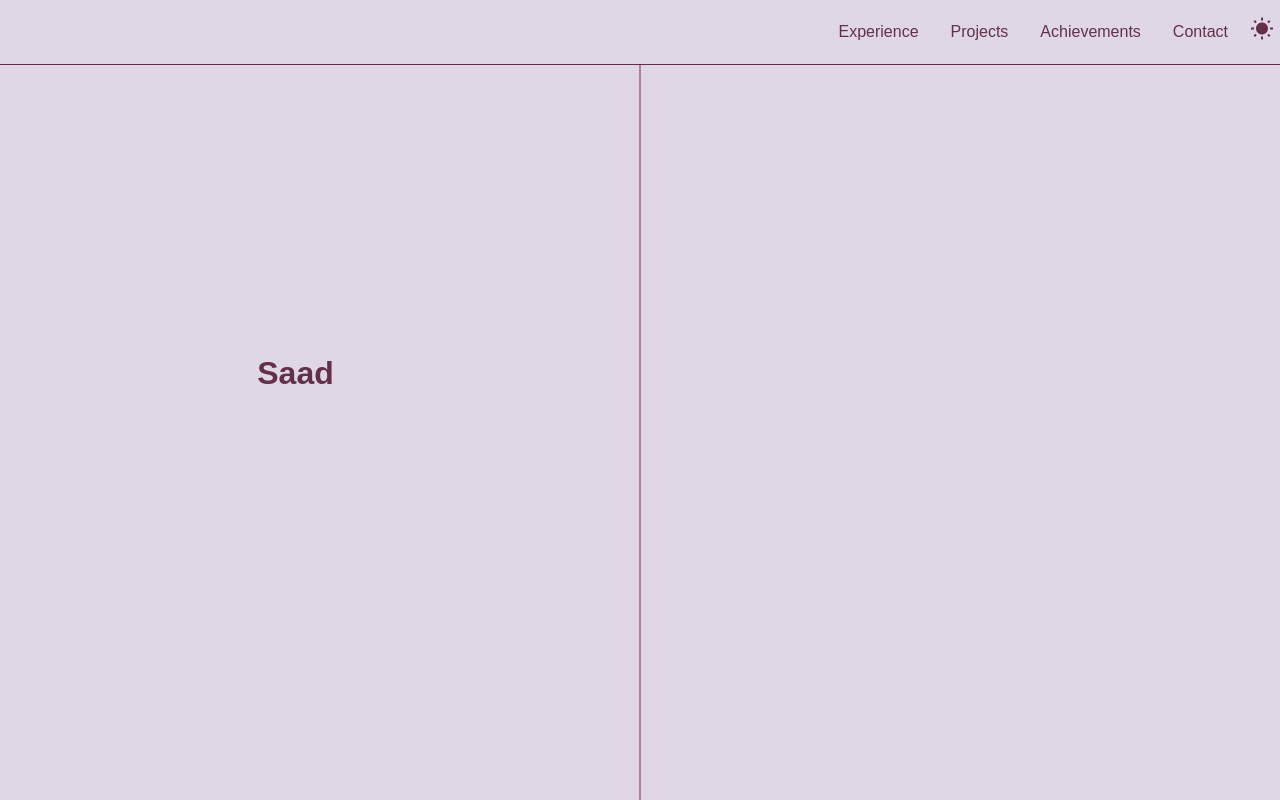
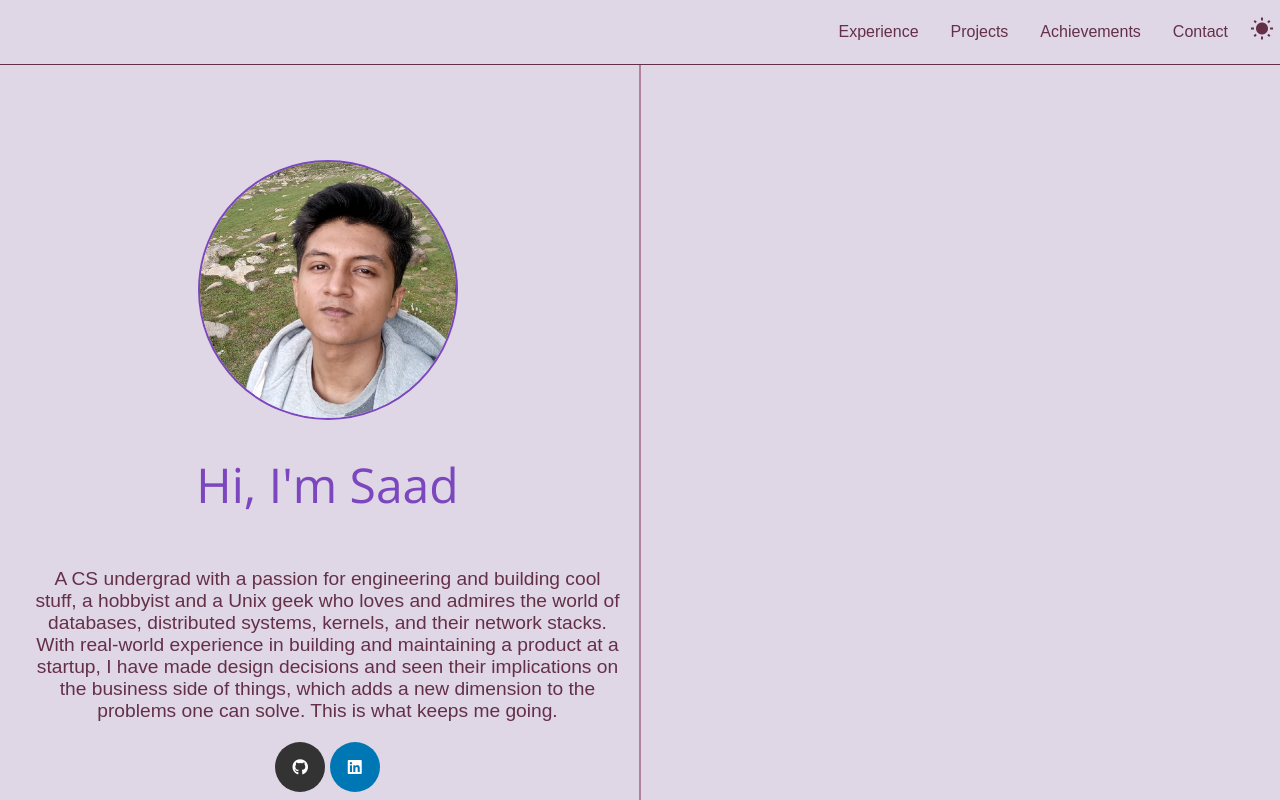
Before and after one commit to SaadAhmedGit/bscs21099, a plain HTML site: page index.html in a window 1280 px wide. Shown: the top 800 px of the page. Drawn offline with nearby package versions, Linux system fonts and the light colour scheme.

Commit message:
feat: add introduction

```diff
--- a/index.html
+++ b/index.html
@@ -6,6 +6,10 @@
   <title>Saad Ahmed Portfolio</title>
   <link rel="stylesheet" href="style.css">
   <link href="https://fonts.googleapis.com/icon?family=Material+Icons" rel="stylesheet">
+  <link rel="preconnect" href="https://fonts.googleapis.com">
+  <link rel="preconnect" href="https://fonts.gstatic.com" crossorigin>
+  <link href="https://fonts.googleapis.com/css2?family=Open+Sans:ital,wght@0,300..800;1,300..800&display=swap" rel="stylesheet">
+  <link href="https://cdnjs.cloudflare.com/ajax/libs/font-awesome/6.0.0-beta3/css/all.min.css" rel="stylesheet">
 </head>
 
 <body class="bg text">
@@ -35,19 +39,37 @@
 
   <div class="roadmap">
     <div class="leftmap mapcol">
-      <div id="Picture">
+      <div class="section introduction">
+        <div id="intro-aligner">
+          <img src="assets/1689614169154.jpg" title="Saad Ahmed" id="saad" />
+          <h1 id="intro-heading" data-translate="greeting">Hi, I am Saad</h1>
+          <p data-translate="bio">
+            A CS undergrad with a passion for engineering and building cool stuff, a hobbyist and a Unix geek who loves and
+            admires the world of databases, distributed systems, kernels, and their network stacks.
+            <br><br>
+            With real-world experience in building and maintaining a product at a startup, I have made design decisions and seen
+            their implications on the business side of things, which adds a new dimension to the problems one can solve.
+            This is what keeps me going.
+          </p>
+          <div class="socials">
+            <a href="https://github.com/SaadAhmedGit" class="social-button github" target="_blank">
+              <i class="fab fa-github"></i>
+            </a>
+            <a href="https://www.linkedin.com/in/saadxahmed/" class="social-button linkedin" target="_blank">
+              <i class="fab fa-linkedin"></i>
+            </a>
+          </div>
+        </div>
+      </div>
+      <div class="empty"></div>
+      <div class="section">
         <h1>Saad</h1>
       </div>
-      <div class="empty"></div>
-      <div id="Projects">
-        <h1>Saad</h1>
-      </div>
-      <div class="empty"></div>
     </div>
     <div class="divider bg-accent"></div>
     <div class="rightmap mapcol">
       <div class="empty"></div>
-      <div id="Intro">
+      <div class="section">
         <h1>Saad</h1>
       </div>
       <div class="empty"></div>
--- a/index.js
+++ b/index.js
@@ -29,28 +29,71 @@ function updateIcon(theme) {
 
 const translations = {
   en: {
+    // Navbar
     experience: "Experience",
     projects: "Projects",
     achievements: "Achievements",
     contact: "Contact",
+
+    // Introduction
+    bio:
+    `
+A CS undergrad with a passion for engineering and building cool stuff, a hobbyist and a Unix geek who loves and
+admires the world of databases, distributed systems, kernels, and their network stacks.
+With real-world experience in building and maintaining a product at a startup, I have made design decisions and seen
+their implications on the business side of things, which adds a new dimension to the problems one can solve.
+This is what keeps me going.
+`,
+    greeting:
+    `
+Hi, I'm Saad
+`
   },
   fr: {
     experience: "Expérience",
     projects: "Projets",
     achievements: "Réalisations",
     contact: "Contact",
+
+    bio:
+    `
+Un étudiant de premier cycle en informatique avec une passion pour l'ingénierie et la construction de trucs cool, un amateur et un geek Unix qui aime et admire le monde des bases de données, des systèmes distribués, des noyaux et de leurs piles réseau.
+Avec une expérience concrète de la création et de la maintenance d'un produit dans une startup, j'ai pris des décisions de conception et j'ai vu leurs implications sur le plan commercial, ce qui ajoute une nouvelle dimension aux problèmes que l'on peut résoudre. C'est ce qui me fait avancer.
+`,
+    greeting:
+    `
+Bonjour, je m'appelle Saad
+`
   },
   ar: {
     experience: "الخبرة",
     projects: "المشاريع",
     achievements: "الإنجازات",
     contact: "الاتصال",
+
+    bio:
+    `
+طالب جامعي في علوم الكمبيوتر لديه شغف بالهندسة وبناء أشياء رائعة ، وهاوي ومهووس يونكس يحب و معجب بعالم قواعد البيانات والأنظمة الموزعة والنواة ومكدسات الشبكات الخاصة بهم. مع خبرة واقعية في بناء وصيانة منتج في شركة ناشئة ، اتخذت قرارات التصميم ورأيت آثارها على الجانب التجاري للأشياء ، مما يضيف بعدا جديدا للمشاكل التي يمكن للمرء حلها. هذا ما يجعلني أستمر.
+`,
+    greeting:
+    `
+مرحبا، أنا سعد
+`
   },
   ur: {
     experience: "تجربہ",
     projects: "پروجیکٹس",
     achievements: "کارنامے",
     contact: "رابطہ",
+
+    bio:
+    `
+ایک سی ایس انڈر گریجویٹ جس کو انجینئرنگ اور ٹھنڈی چیزیں بنانے کا شوق ہے، ایک مشغلہ اور ایک یونیکس گیک جو محبت کرتا ہے اور ڈیٹا بیس ، تقسیم شدہ نظام ، کرنل ، اور ان کے نیٹ ورک اسٹیک کی دنیا کی تعریف کرتا ہے۔ اسٹارٹ اپ پر مصنوعات کی تعمیر اور برقرار رکھنے میں حقیقی دنیا کے تجربے کے ساتھ، میں نے ڈیزائن کے فیصلے کیے ہیں اور دیکھا ہے چیزوں کے کاروباری پہلو پر ان کے مضمرات ، جو ان مسائل میں ایک نئی جہت کا اضافہ کرتے ہیں جن کو حل کیا جاسکتا ہے۔ یہی وہ چیز ہے جو مجھے آگے بڑھاتی ہے۔
+`,
+    greeting:
+    `
+ہیلو، میں سعد ہوں
+`,
   }
 };
 
@@ -58,8 +101,27 @@ const translations = {
     const targetLang = localStorage.getItem('preferredLang') || 'en';
     document.querySelectorAll('[data-translate]').forEach(el => {
       const key = el.getAttribute('data-translate');
-      el.textContent = translations[targetLang][key] || key;
+      el.textContent = translations[targetLang][key] || translations['en'][key];
     });
   }
 
   translatePage();
+
+const animateSections = () => {
+  document.addEventListener("DOMContentLoaded", function() {
+    const observer = new IntersectionObserver((entries) => {
+      entries.forEach(entry => {
+        if (entry.isIntersecting) {
+          entry.target.classList.add('in-view');
+          observer.unobserve(entry.target);
+        }
+      });
+    });
+
+    document.querySelectorAll('.section').forEach(div => {
+      observer.observe(div);
+    });
+  });
+}
+
+animateSections();
--- a/style.css
+++ b/style.css
@@ -9,6 +9,10 @@ html, body {
   --primary: #7c46be;
   --secondary: #8a479e;
   --accent: #b1819b;
+
+  --font-monospace: 'IBM Plex Mono', Hack, monospace;
+  --font-normal: Arial, sans-serif;
+  --font-heading: 'Open Sans', sans-serif;
 }
 
 :root[data-theme="light"] {
@@ -154,28 +158,17 @@ body {
   display: flex;
   height: 100%;
   width: 100%;
+  max-width: 50%;
   flex-direction: column;
   justify-content: center;
-  align-items: center;
+  /* contain: content; */
 }
 
 .roadmap > .leftmap {
-  margin-right: 1em;
+  margin-left: 1em;
 }
 .roadmap > .rightmap {
-  margin-left: 1em;
-}
-
-.roadmap > .mapcol > div {
-  height: 100%;
-  width: 100%;
-  padding: 1em;
-  /* min-height: 40em; */
-  margin-top: 1em;
-
-  display: flex;
-  justify-content: center;
-  align-items: center;
+  margin-right: 1em;
 }
 
 .roadmap > .mapcol > .empty {
@@ -205,20 +198,96 @@ body {
   border-radius: 50%;
 }
 
-/* .divider-1 { */
-/*   left: calc(33.33% - 5px); /* Adjust based on grid gap */ */
-/* } */
+.section {
+  height: 100%;
+  width: 100%;
+  max-width: 100%;
+  padding: 1em;
+  /* contain: content; */
+  margin-top: 1em;
 
-/* .divider-2 { */
-/*   left: calc(66.66% - 5px); /* Adjust based on grid gap */ */
-/* } */
+  display: flex;
+  justify-content: center;
+  align-items: center;
 
-.Picture {
-  grid-area: Picture;
+  /* animation */
+  opacity: 0;
+  transform: translateY(-20px);
+  transition: opacity 0.5s ease-out, transform 0.5s ease-out;
 }
-.Intro {
-  grid-area: Intro;
+
+.section.in-view {
+  opacity: 1;
+  transform: translateY(0);
 }
-.Projects {
-  grid-area: Projects;
+
+.introduction {
+  display: flex;
+  flex-direction: column;
+  justify-content: start;
+  align-items: center;
+  height: 100%;
+  width: 100%;
+  padding: 1em;
 }
+
+#intro-aligner {
+  display: flex;
+  flex-direction: column;
+  justify-content: center;
+  align-items: center;
+  height: 100%;
+  width: 100%;
+  padding: 1em;
+}
+
+
+#intro-heading {
+  font-size: 3em;
+  font-weight: 100;
+  color: var(--primary);
+  text-align: center;
+  font-family: var(--font-heading);
+}
+
+#intro-aligner > p {
+  font-size: 1.2em;
+  font-weight: 100;
+  color: var(--text);
+  text-align: center;
+  font-family: var(--font-normal);
+}
+
+#saad {
+  border-radius: 50%;
+  border: 2px solid var(--primary);
+  width: 256px;
+  height: 256px;
+}
+
+#social {
+  display: flex;
+  flex-direction: row;
+  gap: 1em;
+}
+
+.social-button {
+  display: inline-flex;
+  align-items: center;
+  justify-content: center;
+  color: white;
+  border: none;
+  border-radius: 50%;
+  width: 50px;
+  height: 50px;
+  text-decoration: none;
+  transition: background-color 0.3s ease;
+}
+
+.linkedin {
+  background-color: #0077b5;
+}
+
+.github {
+  background-color: #333;
+}
```
Also changed, not shown: assets/1689614169154.jpg (added), assets/output.webp (added).
